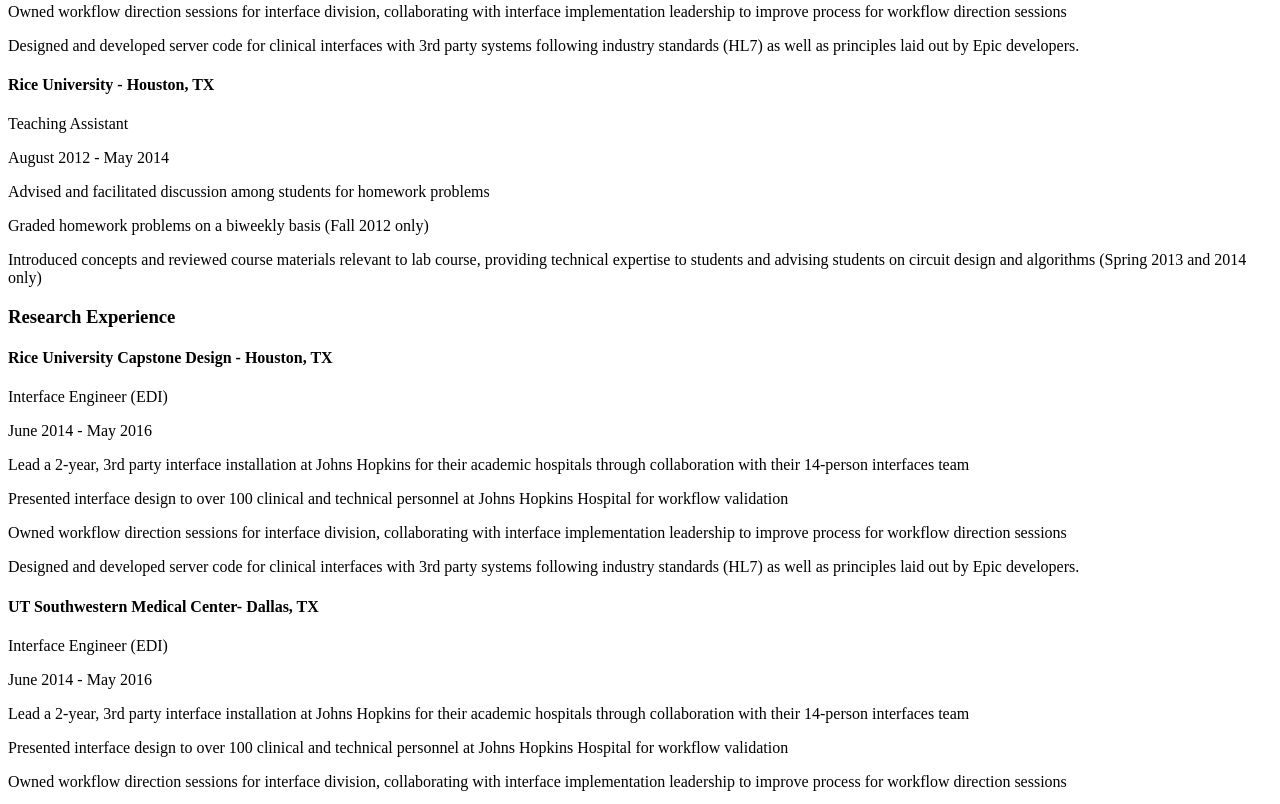
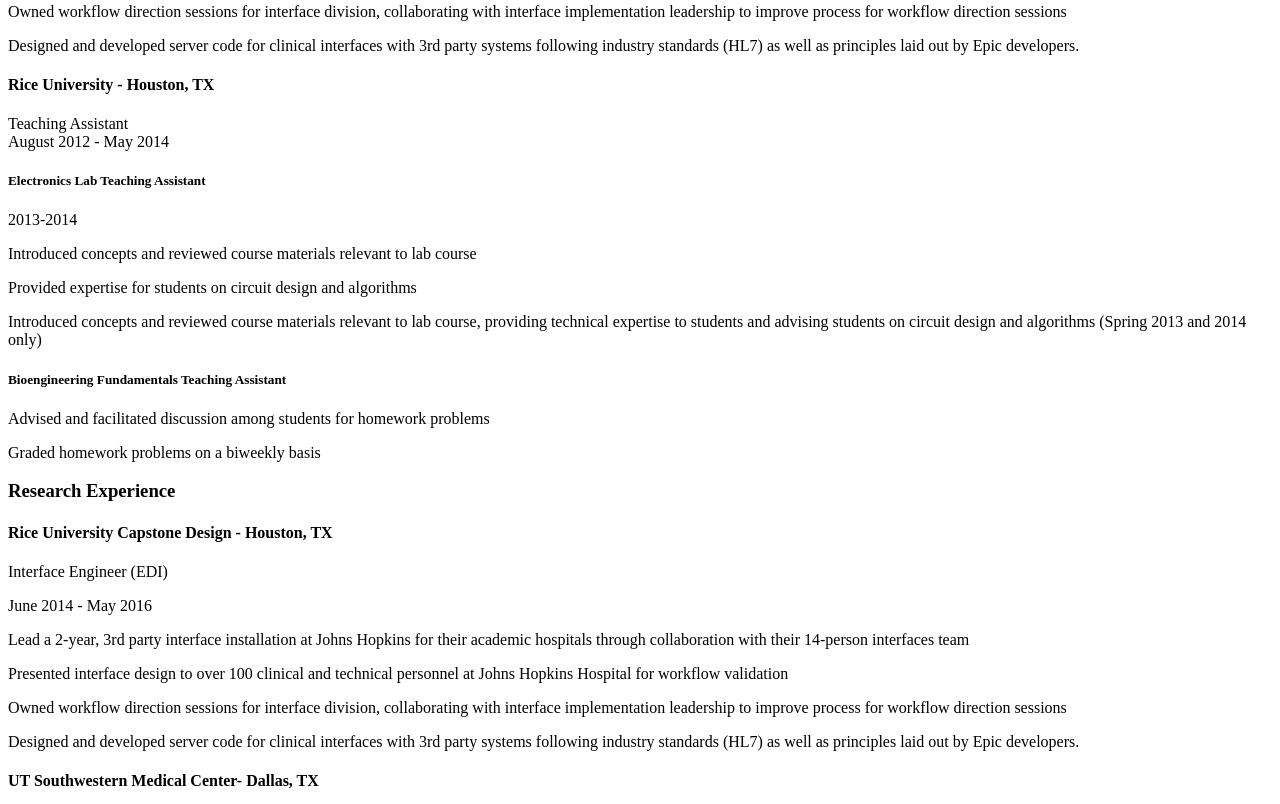
Before and after one commit to navingator/resume-website, a plain HTML site: page src/index.html in a window 1280 px wide. Shown: the part 1211-2015 px from the top of the page. Drawn offline with Linux system fonts and the light colour scheme.

Commit message:
Refactored source files into src folder

```diff
--- a/index.html
+++ b/src/index.html
@@ -38,7 +38,7 @@
 			</section>
 
 			<section id="resume">
-				<h2>Resume</h2>
+				<h2>Resumé</h2>
 				<div>
 					<button><a>PDF</a></button> <!-- TODO -->
 					<button><a>DOCX</a></button> <!-- TODO -->
@@ -84,13 +84,21 @@
 					<article> <!-- TODO -->
 						<h4>Rice University - <span class="resume-location">Houston, TX</span></h4>
 						<div class="resume-basic-info">
-							<p class="resume-position">Teaching Assistant</p>
-							<p class="resume-date">August 2012 - May 2014</p>
+							<div class="resume-position">Teaching Assistant</div>
+							<div class="resume-date">August 2012 - May 2014</div>
 						</div>
 						<div class="resume-main-content">
+
+							<h5>Electronics Lab Teaching Assistant</h5>
+							<div class="resume-date">2013-2014</div>
+							<p>Introduced concepts and reviewed course materials relevant to lab course</p>
+							<p>Provided expertise for students on circuit design and algorithms</p>
+							<p>Introduced concepts and reviewed course materials relevant to lab course, providing technical expertise to students and advising students on circuit design and algorithms (Spring 2013 and 2014 only)</p>
+
+							<h5>Bioengineering Fundamentals Teaching Assistant</h5>
+							<div class="resume-date"></div>
 							<p>Advised and facilitated discussion among students for homework problems</p>
-							<p>Graded homework problems on a biweekly basis (Fall 2012 only)</p>
-							<p>Introduced concepts and reviewed course materials relevant to lab course, providing technical expertise to students and advising students on circuit design and algorithms (Spring 2013 and 2014 only)</p>
+							<p>Graded homework problems on a biweekly basis</p>
 						</div>
 					</article>
 				</section>
@@ -181,7 +189,7 @@
 						</div>
 					</article>
 					<article> <!-- TODO -->
-						<h4>Medical Shadowing - <span class="resume-location">Dallas, TX</span></h4>
+						<h4>Physician Shadowing - <span class="resume-location">Dallas, TX</span></h4>
 						<div class="resume-basic-info">
 							<p class="resume-position">Interface Engineer (EDI)</p>
 							<p class="resume-date">June 2014 - May 2016</p>
@@ -242,6 +250,7 @@
 						<h4>Programming Languages</h4>
 						<div class="resume-main-content">
 							<div>C++</div>
+							<div>Python</div>
 							<div>Java</div>
 							<div>SQL</div>
 							<div>PostgreSQL</div>
```
Also changed, not shown: src/images/professional.jpg (renamed from images/professional.jpg).
